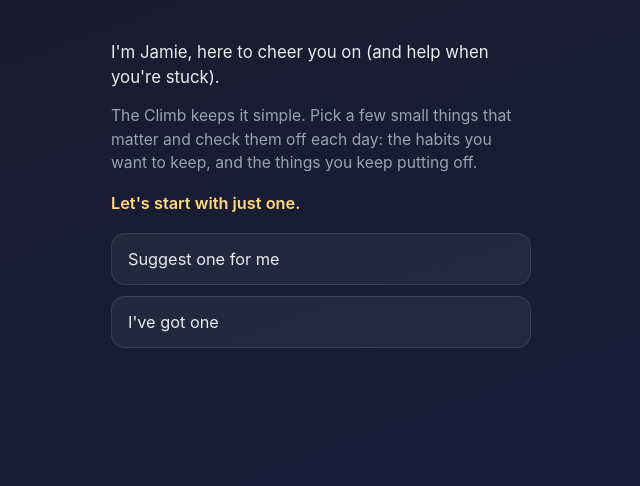
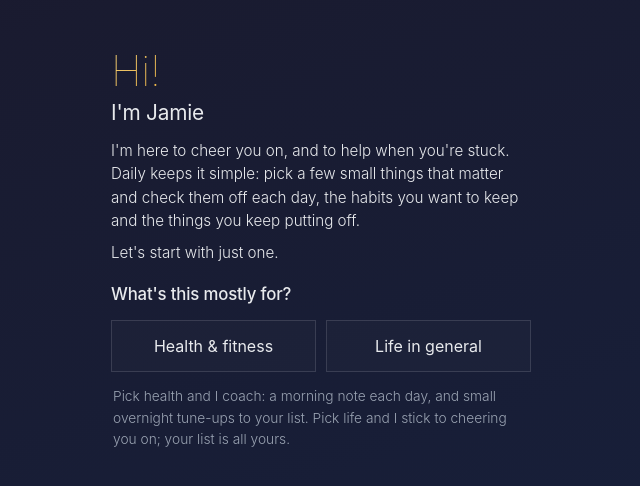
Before and after one commit to zcor/strongasan0x, a Django app: template daily/templates/daily/onboarding_beta.html in a window 1280 px wide. Shown: the top 486 px of the page, without its empty margins (319-959 px from the left). Run offline with Django 5.2, Linux system fonts and the light colour scheme; the template is opened without the code that fills it, so the values that code supplies are empty.

Commit message:
feat(daily): full-coach beta (port of daily-climb 0cd4a32)
Ports Amy's third Climb commit (0cd4a32: coach mode behind focus, scope gate,
reconcile guard, rename to 'Daily') into strongasan0x via a 3-way apply of its
delta over 0dcda84, reconciled on top of the PR #47 bug fixes (all four
verified preserved: parent-skip sub-item clear, _merge_subitems label fallback,
win_remove goal completion, promote UI + no-frog copy).

Includes migration 0016_coachsuggestion_base_questions (depends on 0015).
Compile, ruff, and the template-comment guard pass. Tests need a CREATEDB env.

Co-Authored-By: Claude Fable 5 <noreply@anthropic.com>

```diff
--- a/daily/models.py
+++ b/daily/models.py
@@ -361,6 +361,11 @@ class CoachSuggestion(models.Model):
         blank=True,
         help_text='Optional extra-credit items for tomorrow (0-3)',
     )
+    # Snapshot of the core list the proposal was GENERATED from. Lets
+    # apply-time reconcile edits the user made in between (instant add/swap):
+    # without it, applying a 9pm proposal wholesale would silently drop an
+    # item added at 10pm. NULL on pre-guard rows (applied as-is).
+    base_questions = models.JSONField(null=True, blank=True)
     rationale = models.TextField(blank=True)
     status = models.CharField(max_length=20, choices=STATUS_CHOICES, default=STATUS_PENDING)
 
--- a/daily/services/coach_runner.py
+++ b/daily/services/coach_runner.py
@@ -168,6 +168,12 @@ def run_coach(check_in_id: int, refinement: str = "") -> bool:
         suggestion_text=suggestion_text,
         proposed_questions=proposed_questions,
         proposed_bonus=proposed_bonus,
+        # What the model was shown — the reconcile base for user edits made
+        # between generation and tomorrow's apply (see apply_pending_mutations).
+        base_questions=[
+            {"key": q["key"], "label": q["label"]}
+            for q in context["current_questions"]
+        ],
         rationale=rationale,
         status=CoachSuggestion.STATUS_PENDING,
         model_name=model_name,
--- a/daily/templates/daily/_wins_chrome.html
+++ b/daily/templates/daily/_wins_chrome.html
@@ -24,7 +24,7 @@ stones list). Include AFTER _climb_core.html and BEFORE the page's own style.
     .star svg { width: 15px; height: 15px; display: block; }
     .star.sm svg { width: 13px; height: 13px; }
     .gtitle { font-size: 1.04rem; font-weight: 500; }
-    .gcount { margin-left: auto; font-size: .7rem; color: var(--text-faint); font-variant-numeric: tabular-nums; flex: none; }
+    .gcount { margin-left: auto; font-size: .7rem; color: var(--text-dim); font-variant-numeric: tabular-nums; flex: none; }
 
     .stones { display: flex; flex-direction: column; padding: 8px 0 4px 26px; }
     .stone { display: flex; align-items: center; gap: 11px; padding: 9px 0; }
@@ -33,5 +33,5 @@ stones list). Include AFTER _climb_core.html and BEFORE the page's own style.
     .stone .rlabel { font-size: .92rem; }
     .stone.done .rlabel { color: var(--text-dim); }
 
-    .empty { font-size: .88rem; color: var(--text-faint); font-weight: 300; line-height: 1.5; }
+    .empty { font-size: .88rem; color: var(--text-dim); font-weight: 300; line-height: 1.5; }
 </style>
--- a/daily/templates/daily/onboarding_beta.html
+++ b/daily/templates/daily/onboarding_beta.html
@@ -1,97 +1,117 @@
 {% extends "daily/base.html" %}
 
-{% block title %}Welcome · The Climb{% endblock %}
+{% block title %}Welcome · Daily{% endblock %}
 
 {% block content %}
+{% include "daily/_climb_core.html" %}
 <style>
+    /* Daily's design language (see _climb_core.html): squared cards,
+       hairline borders, thin type, gold reserved for the accent moments. */
     .ob {
         max-width: 460px; margin: 0 auto; padding: 24px 20px 48px;
         box-sizing: border-box; color: var(--text); font-family: var(--font-body);
     }
-    .ob-jamie {
-        font-size: 1.05rem; line-height: 1.5; color: var(--text);
-        margin: 0 0 14px;
+    /* Big warm greeting, then a mid-size title, then the quiet description —
+       same voice as the check-in's welcome dialog (thin type, gold moment). */
+    .ob-hi {
+        font-size: 2.6rem; font-weight: 100; letter-spacing: -.01em; line-height: 1.05;
+        margin: 10px 0 6px; width: max-content;
+        background: var(--accent-grad); -webkit-background-clip: text; background-clip: text; color: transparent;
     }
-    .ob-lede { color: var(--text-dim); font-size: 0.98rem; line-height: 1.5; margin: 0 0 8px; }
-    .ob-one {
-        color: var(--accent); font-weight: 600; font-size: 1.02rem; margin: 18px 0 20px;
-    }
+    .ob-title { font-size: 1.3rem; font-weight: 400; letter-spacing: -.01em; margin: 0 0 14px; color: var(--text); }
+    .ob-lede { color: var(--text); font-weight: 300; font-size: 0.95rem; line-height: 1.55; margin: 0 0 8px; }
     .ob-step { display: none; }
     .ob-step.show { display: block; animation: obIn .28s ease; }
     @keyframes obIn { from { opacity: 0; transform: translateY(8px); } to { opacity: 1; transform: none; } }
 
-    .ob-btns { display: flex; flex-direction: column; gap: 11px; }
+    .ob-btns { display: flex; flex-direction: column; gap: 10px; }
     .ob-btn {
         display: block; width: 100%; text-align: left; cursor: pointer;
-        background: var(--panel); border: 1.5px solid var(--panel-border);
-        border-radius: var(--radius); padding: 15px 16px;
-        color: var(--text); font-size: 1.02rem; font-family: var(--font-body);
-        transition: border-color .15s, background .15s, transform .08s;
+        background: var(--fill); border: 1px solid var(--line);
+        padding: 15px 16px;
+        color: var(--text); font-size: 1rem; font-weight: 400; font-family: var(--font-body);
+        transition: border-color .16s, color .16s, transform .08s;
     }
-    .ob-btn:hover { border-color: var(--accent); }
+    .ob-btn:hover { border-color: rgba(255,217,122,.5); }
     .ob-btn:active { transform: scale(0.985); }
-    .ob-btn.primary { background: var(--accent); color: #10202a; border-color: var(--accent); font-weight: 600; }
-    .ob-btn.sel { border-color: var(--accent); background: var(--done-bg); }
+    .ob-btn.primary { background: transparent; border-color: var(--accent); color: var(--accent); font-weight: 500; text-align: center; }
+    .ob-btn.sel { border-color: var(--accent); }
 
-    .ob-q { font-size: 1.1rem; font-weight: 600; margin: 0 0 16px; }
+    .ob-q { font-size: 1.05rem; font-weight: 500; letter-spacing: -.01em; margin: 20px 0 16px; }
     .ob-row { display: flex; gap: 10px; }
     .ob-row .ob-btn { text-align: center; }
 
     .ob-input {
-        width: 100%; box-sizing: border-box; background: var(--panel);
-        border: 1.5px solid var(--panel-border); border-radius: var(--radius);
+        width: 100%; box-sizing: border-box; background: rgba(255,255,255,.05);
+        border: 1px solid var(--line);
         padding: 13px 14px; color: var(--text); font-size: 1rem;
         font-family: var(--font-body); margin-bottom: 12px;
     }
-    .ob-input::placeholder { color: var(--text-faint); }
-    .ob-input:focus { outline: none; border-color: var(--accent); }
+    .ob-input::placeholder { color: var(--text-dim); }
+    .ob-input:focus { outline: none; border-color: rgba(255,217,122,.5); }
 
     /* Suggestion card (Branch A) */
     .ob-suggest {
-        border: 1.5px solid var(--panel-border); border-radius: var(--radius);
-        padding: 16px; margin-bottom: 14px; background: var(--panel);
+        border: 1px solid var(--line); background: var(--fill);
+        padding: 16px; margin-bottom: 14px;
     }
-    .ob-suggest-label { color: var(--text-faint); font-size: 0.72rem; letter-spacing: 0.08em; margin-bottom: 6px; }
+    .ob-suggest-label {
+        color: var(--text-dim); font-size: 0.66rem; font-weight: 600;
+        text-transform: uppercase; letter-spacing: 0.17em; margin-bottom: 8px;
+    }
     .ob-suggest-text { font-size: 1.2rem; font-weight: 300; color: var(--text); }
     .ob-mini {
         display: flex; gap: 10px; margin-top: 12px; flex-wrap: wrap;
     }
     .ob-mini button {
         background: transparent; border: none; color: var(--accent);
-        font: inherit; font-size: 0.9rem; cursor: pointer; padding: 4px 0;
+        font: inherit; font-size: 0.88rem; cursor: pointer; padding: 4px 0;
     }
     .ob-mini button.faint { color: var(--text-dim); }
     .ob-back {
         background: transparent; border: none; color: var(--text-dim);
         font: inherit; font-size: 0.88rem; cursor: pointer; margin-top: 18px; padding: 4px 0;
     }
-    .ob-err { color: #d08770; font-size: 0.86rem; margin-top: 8px; min-height: 1em; }
+    .ob-back:hover { color: var(--text); }
+    .ob-err { color: #e0a672; font-size: 0.86rem; margin-top: 8px; min-height: 1em; }
+    .ob-hint { color: var(--text-dim); font-weight: 300; font-size: 0.86rem; line-height: 1.55; margin: 14px 2px 0; }
     .hidden { display: none !important; }
 </style>
 
 <div class="ob">
-    <p class="ob-jamie">I'm Jamie, here to cheer you on (and help when you're stuck).</p>
-    <p class="ob-lede">The Climb keeps it simple. Pick a few small things that matter and
-        check them off each day: the habits you want to keep, and the things you keep
+    <h1 class="ob-hi">Hi!</h1>
+    <div class="ob-title">I'm Jamie</div>
+    <p class="ob-lede">I'm here to cheer you on, and to help when you're stuck.
+        Daily keeps it simple: pick a few small things that matter and check them
+        off each day, the habits you want to keep and the things you keep
         putting off.</p>
-    <p class="ob-one">Let's start with just one.</p>
 
-    {# Step 1: the fork #}
-    <div class="ob-step show" id="step-fork">
+    {% comment %} Step 1: purpose. EVERY new user answers this; it decides
+    which Jamie they get. Health: the full coach (morning notes, small
+    overnight list tweaks, sets ai_mutations_enabled). Life: support-only
+    cheerleader, since a coach engine has no business editing a
+    general-purpose list. NOTE: multi-line {#...#} renders as literal text;
+    always use this block form. {% endcomment %}
+    <div class="ob-step show" id="step-focus">
+        <p class="ob-lede">Let's start with just one.</p>
+        <div class="ob-q">What's this mostly for?</div>
+        <div class="ob-row">
+            <button type="button" class="ob-btn focus-opt" data-focus="health">Health &amp; fitness</button>
+            <button type="button" class="ob-btn focus-opt" data-focus="life">Life in general</button>
+        </div>
+        <p class="ob-hint">Pick health and I coach: a morning note each day, and small
+            overnight tune-ups to your list. Pick life and I stick to cheering you on;
+            your list is all yours.</p>
+    </div>
+
+    {# Step 2: the fork #}
+    <div class="ob-step" id="step-fork">
+        <div class="ob-q">Your first one:</div>
         <div class="ob-btns">
             <button type="button" class="ob-btn" id="fork-suggest">Suggest one for me</button>
             <button type="button" class="ob-btn" id="fork-own">I've got one</button>
         </div>
-    </div>
-
-    {# Step 2A: focus, then a suggested starter habit #}
-    <div class="ob-step" id="step-focus">
-        <div class="ob-q">What should I help you with first?</div>
-        <div class="ob-row">
-            <button type="button" class="ob-btn focus-opt" data-focus="health">My health</button>
-            <button type="button" class="ob-btn focus-opt" data-focus="life">My life</button>
-        </div>
-        <button type="button" class="ob-back" id="focus-back">← back</button>
+        <button type="button" class="ob-back" id="fork-back">← back</button>
     </div>
 
     <div class="ob-step" id="step-suggest">
@@ -140,23 +160,20 @@
     }
     function el(id) { return document.getElementById(id); }
 
-    // Step 1 forks
-    el("fork-suggest").addEventListener("click", function () { show("step-focus"); });
-    el("fork-own").addEventListener("click", function () { show("step-own"); el("own-input").focus(); });
-    el("focus-back").addEventListener("click", function () { show("step-fork"); });
-    el("suggest-back").addEventListener("click", function () { show("step-focus"); });
-    el("own-back").addEventListener("click", function () { show("step-fork"); });
-
-    // Focus -> suggestion
+    // Step 1: purpose (every path answers this) -> step 2: the fork
     var focusOpts = document.querySelectorAll(".focus-opt");
     for (var i = 0; i < focusOpts.length; i++) {
         focusOpts[i].addEventListener("click", function () {
             focus = this.getAttribute("data-focus");
             sugIdx = 0;
-            paintSuggestion();
-            show("step-suggest");
+            show("step-fork");
         });
     }
+    el("fork-suggest").addEventListener("click", function () { paintSuggestion(); show("step-suggest"); });
+    el("fork-own").addEventListener("click", function () { show("step-own"); el("own-input").focus(); });
+    el("fork-back").addEventListener("click", function () { show("step-focus"); });
+    el("suggest-back").addEventListener("click", function () { show("step-fork"); });
+    el("own-back").addEventListener("click", function () { show("step-fork"); });
     function paintSuggestion() {
         var list = SUGGESTIONS[focus] || SUGGESTIONS.health;
         el("suggest-text").textContent = list[sugIdx % list.length];
--- a/daily/templates/daily/wins_edit.html
+++ b/daily/templates/daily/wins_edit.html
@@ -108,9 +108,9 @@ Climb card language (squared cards, hairline borders, gold/green, thin type).
     /* "Jamie can help" link: sits at the page bottom, under the wins cards. Opens
        Jamie on the check-in screen, primed to help elicit a win (the chat panel
        lives there, not on this page). */
-    .win-ask { color: var(--text-faint); text-decoration: none; font-size: .84rem; padding: 2px 2px; }
+    .win-ask { color: var(--text-dim); text-decoration: none; font-size: .84rem; padding: 2px 2px; }
     .win-ask span { color: var(--accent); white-space: nowrap; }
-    .win-ask:hover { color: var(--text-dim); }
+    .win-ask:hover { color: var(--text); }
 
     /* Card system comes from _climb_core.html; this page runs slightly
        tighter body padding for its list-heavy cards. */
@@ -146,7 +146,7 @@ Climb card language (squared cards, hairline borders, gold/green, thin type).
     /* north-star composer overlay */
     .ncomposer { position: fixed; inset: 0; z-index: 60; background: rgba(6,8,15,.72); backdrop-filter: blur(3px); -webkit-backdrop-filter: blur(3px); display: flex; align-items: flex-end; justify-content: center; padding: 0; }
     .ncard { width: 100%; max-width: 480px; background: var(--bg-solid); border-top: 1px solid var(--line); }
-    .nc-steps-label { font-size: .7rem; text-transform: uppercase; letter-spacing: .12em; color: var(--text-faint); margin: 16px 0 10px; }
+    .nc-steps-label { font-size: .7rem; text-transform: uppercase; letter-spacing: .12em; color: var(--text-dim); margin: 16px 0 10px; }
     .addstep-more { background: none; border: 0; color: var(--accent); font: inherit; font-size: .82rem; cursor: pointer; padding: 10px 0 2px; }
     @media (min-width: 520px) { .ncomposer { align-items: center; } .ncard { border: 1px solid var(--line); } }
     .edit-toast {
```
Also changed, not shown: daily/services/ai_coach.py (+22 -0 lines), daily/services/checklist.py (+56 -1 lines), daily/templates/daily/checkin_beta.html (+35 -20 lines), daily/test_beta_fixes.py (+111 -0 lines), daily/views.py (+19 -7 lines), daily/migrations/0016_coachsuggestion_base_questions.py (added).
